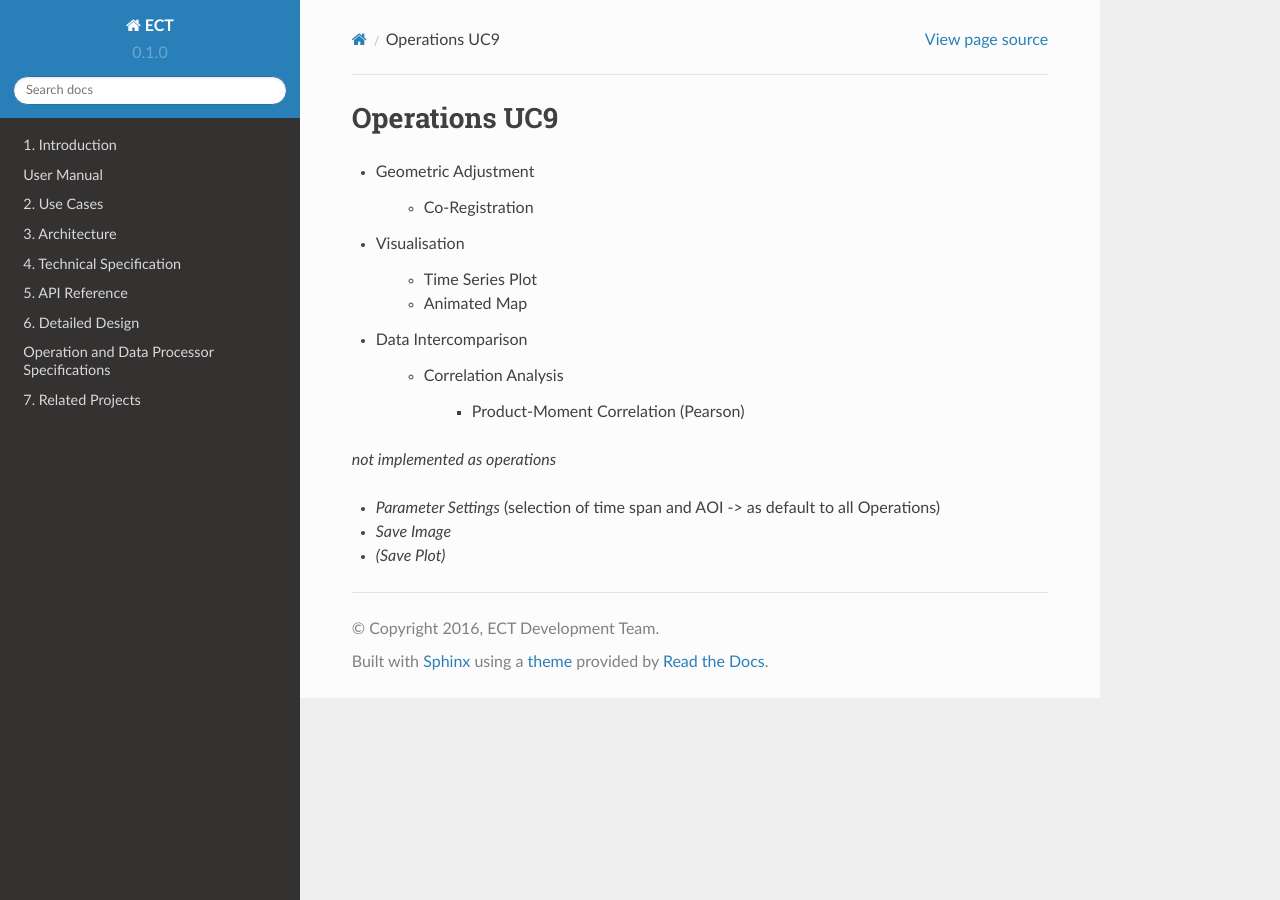
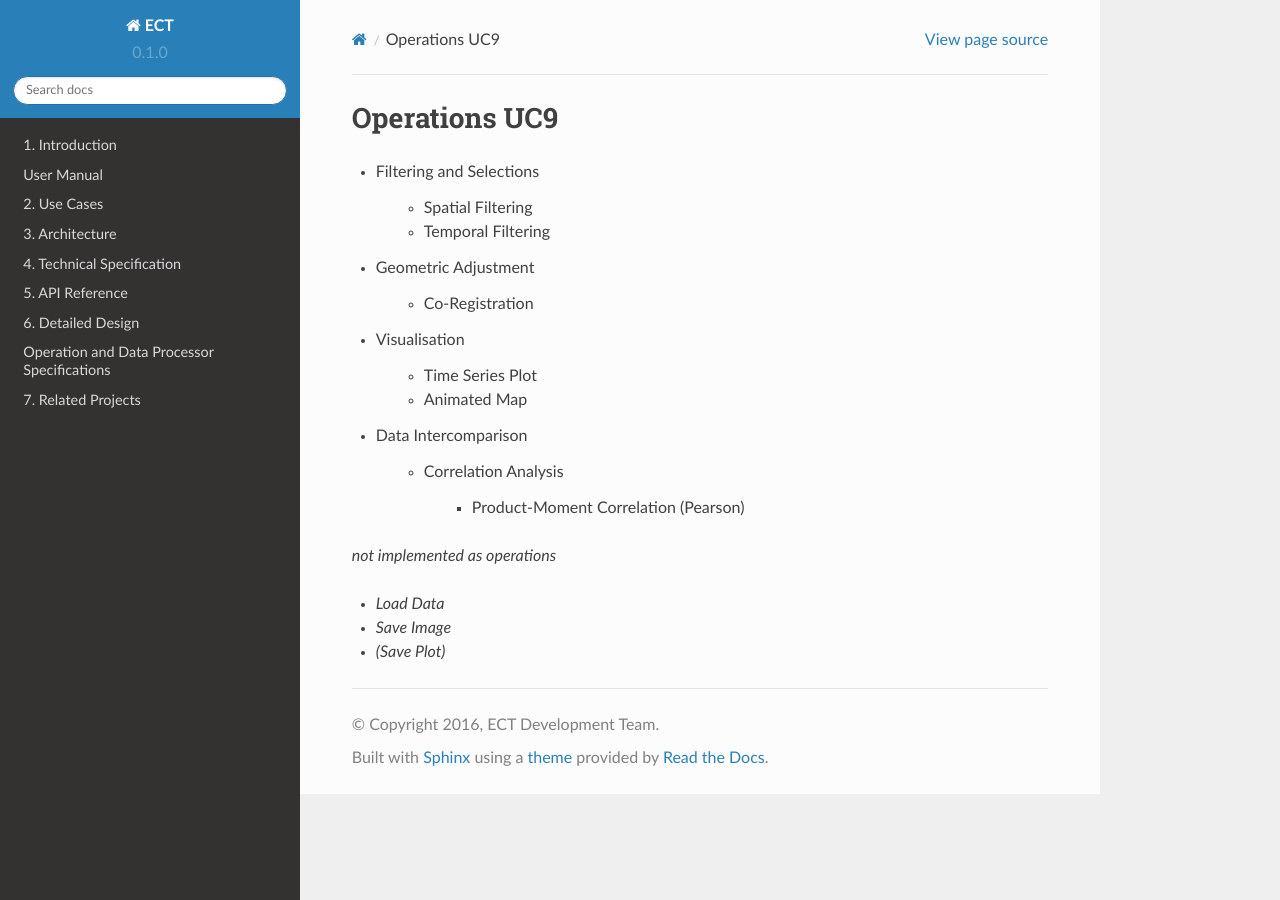
Before and after one commit to CCI-Tools/cate, a Sphinx documentation site: the page built from doc/source/op_specs/use_cases/op_spec_overview-UC09.rst, in a window 1280 px wide. Built offline with Sphinx 7.4.7 and the Read the Docs theme 2.0.0, drawn with Linux system fonts in a browser that asks for light colours; pages that are not in the unit, such as notebooks, are missing from menus.

Commit message:
Update op_spec_overview-UC09.rst

```diff
--- a/doc/source/op_specs/use_cases/op_spec_overview-UC09.rst
+++ b/doc/source/op_specs/use_cases/op_spec_overview-UC09.rst
@@ -1,5 +1,10 @@
 Operations UC9
 ==============
+
+- Filtering and Selections
+
+	- Spatial Filtering
+	- Temporal Filtering
 
 - Geometric Adjustment
 
@@ -22,6 +27,6 @@ Operations UC9
 
 *not implemented as operations*
 
-- *Parameter Settings* (selection of time span and AOI -> as default to all Operations)
+- *Load Data*
 - *Save Image*
 - *(Save Plot)*
```
